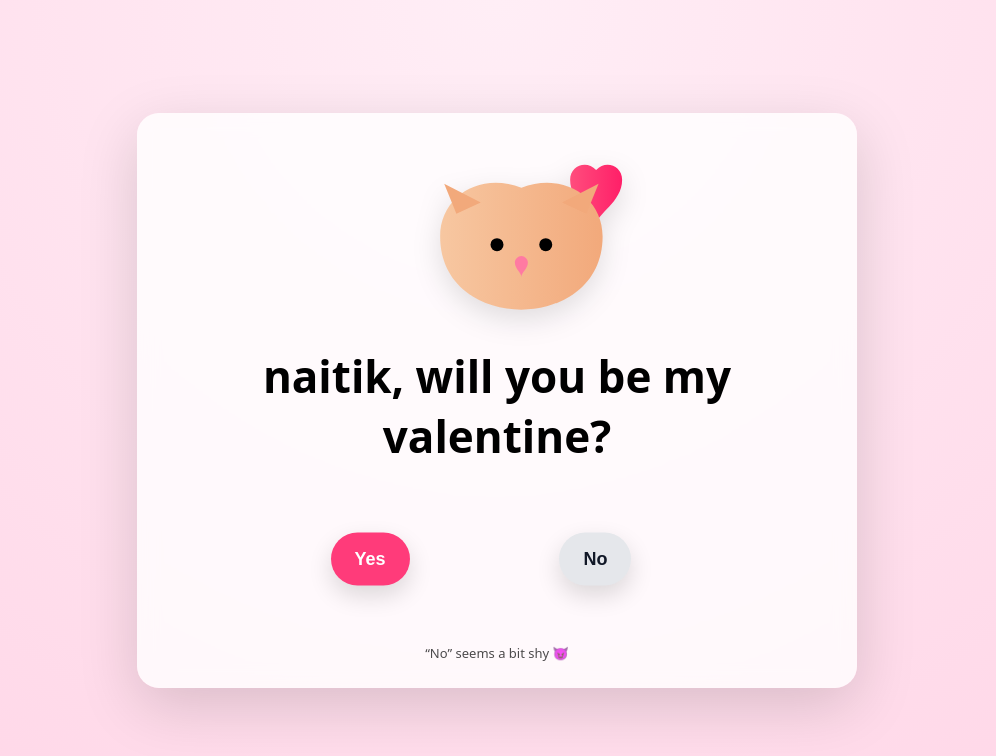
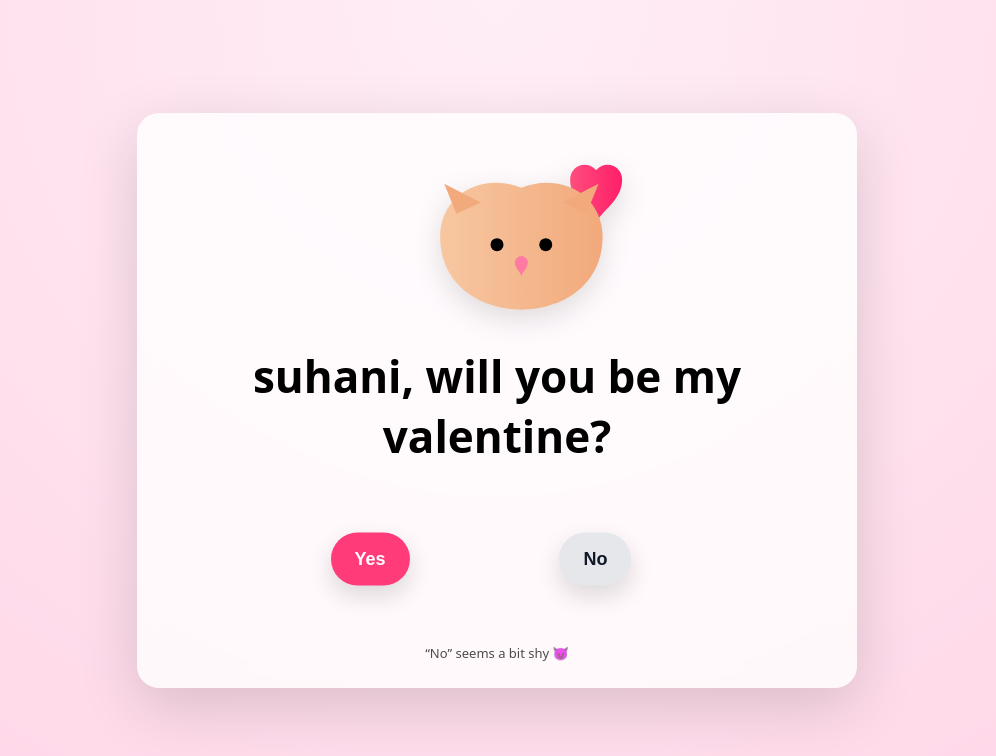
Before and after one commit to aapka-mittra/naitik-lover, a plain HTML site: page index.html in a window 1280 px wide. Shown: the whole page, without its empty margins (143-1139 px from the left). Drawn offline with nearby package versions, Linux system fonts and the light colour scheme.

Commit message:
changed name in header

```diff
--- a/index.html
+++ b/index.html
@@ -171,7 +171,7 @@
             fill="#ff7aa2"/>
     </svg>
 
-    <h1>naitik, will you be my valentine?</h1>
+    <h1>suhani, will you be my valentine?</h1>
 
     <section class="button-zone" id="zone">
       <button id="yesBtn">Yes</button>
```
